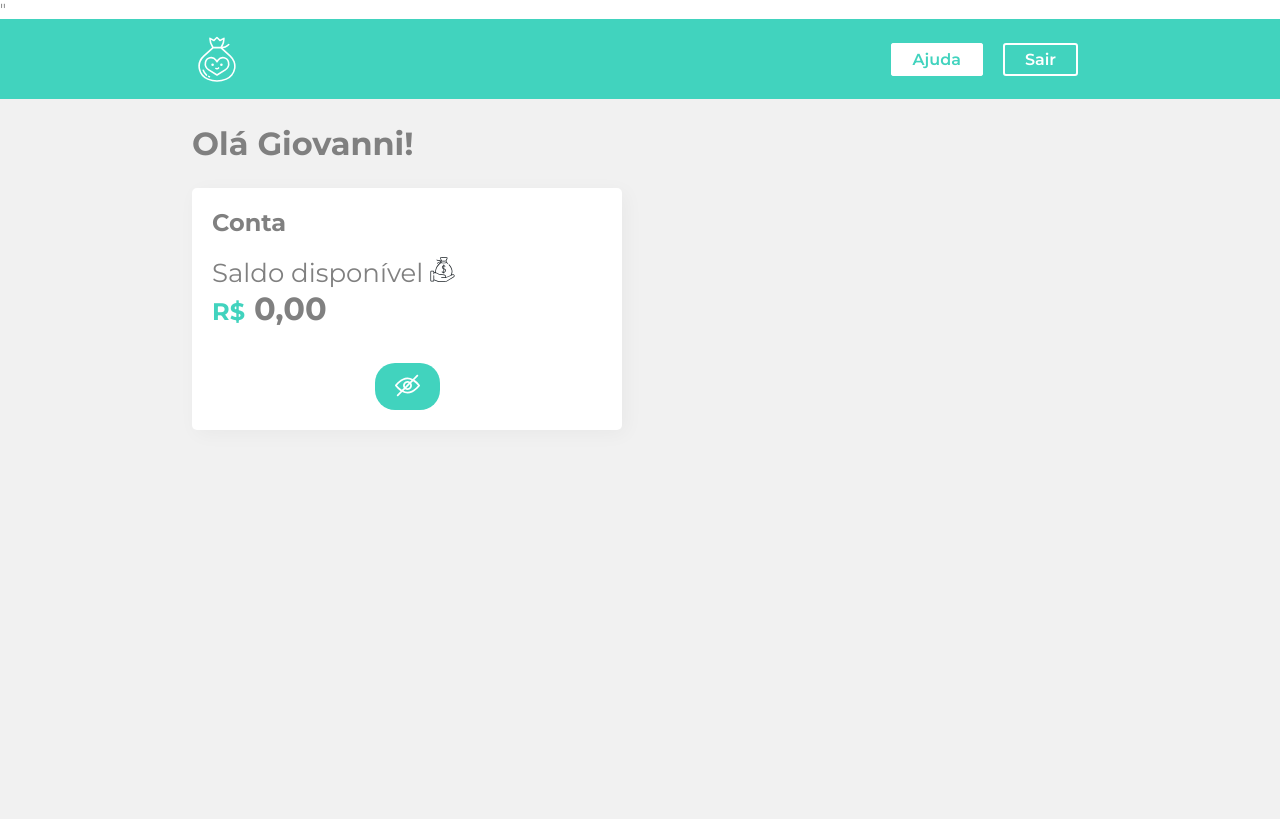
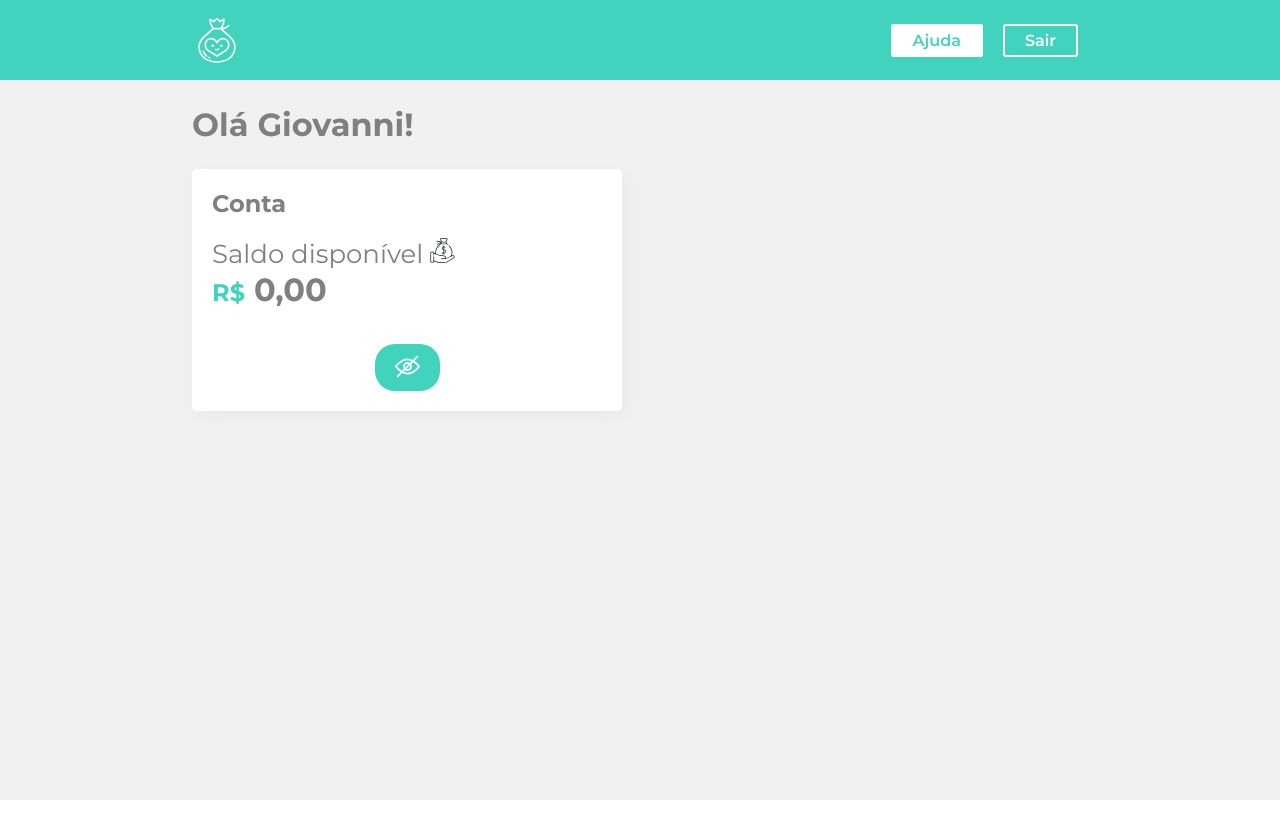
Before and after one commit to Gclayton0207/Styled-components, a React (Create React App) app: page / in a window 1280 px wide. Built offline with nearby package versions, Linux system fonts and the light colour scheme.

Commit message:
estilizando o cabeçalho

```diff
--- a/public/index.html
+++ b/public/index.html
@@ -13,7 +13,7 @@
       href="https://fonts.googleapis.com/css2?family=Montserrat:wght@300;400;600;700&display=swap"
       rel="stylesheet"
     />
-    "
+
     <link rel="apple-touch-icon" href="%PUBLIC_URL%/logo192.png" />
     <!--
       manifest.json provides metadata used when your web app is installed on a
--- a/src/Components/Cabecalho/index.jsx
+++ b/src/Components/Cabecalho/index.jsx
@@ -1,10 +1,25 @@
 import React from "react";
+import styled from "styled-components";
 import bank_logo from "../../assets/images/bank_logo.svg";
+import { corPrimaria } from "../UI/variaveis";
 
+const StyledHeader = styled.nav`
+  background-color: ${corPrimaria};
+  display: flex;
+  justify-content: space-between;
+  padding: 0 15vw;
+  height: 10vh;
+  align-items: center;
+`;
+
+const Logo = styled.img`
+  height: 50px;
+  width: 50px;
+`;
 const Cabecalho = () => {
   return (
-    <div className="cabecalho">
-      <img className="imagem-logo" src={bank_logo} alt="Logo Smart Bank" />
+    <StyledHeader>
+      <Logo src={bank_logo} alt="Logo Smart Bank" />
       <div>
         <a className="btn-secundario" href="https://google.com">
           Ajuda
@@ -13,7 +28,7 @@
           Sair
         </a>
       </div>
-    </div>
+    </StyledHeader>
   );
 };
 
--- /dev/null
+++ b/src/Components/UI/variaveis.js
@@ -0,0 +1,3 @@
+export const corPrimaria = "#41d3be"
+export const fundoClaro = "#f1f1f1"
+export const textoFundoClaro = "grey";
--- a/src/assets/estilos.css
+++ b/src/assets/estilos.css
@@ -24,14 +24,6 @@
 }
 
 
-.cabecalho {
-  background-color: #41d3be;
-  display: flex;
-  justify-content: space-between;
-  padding: 0 15vw;
-  height: 10vh;
-  align-items: center;
-}
 
 .container {
   background-color: #f1f1f1;
@@ -46,8 +38,7 @@
 }
 
 .imagem-logo {
-  height: 50px;
-  width: 50px;
+
 }
 
 .imagem-icone {
```
